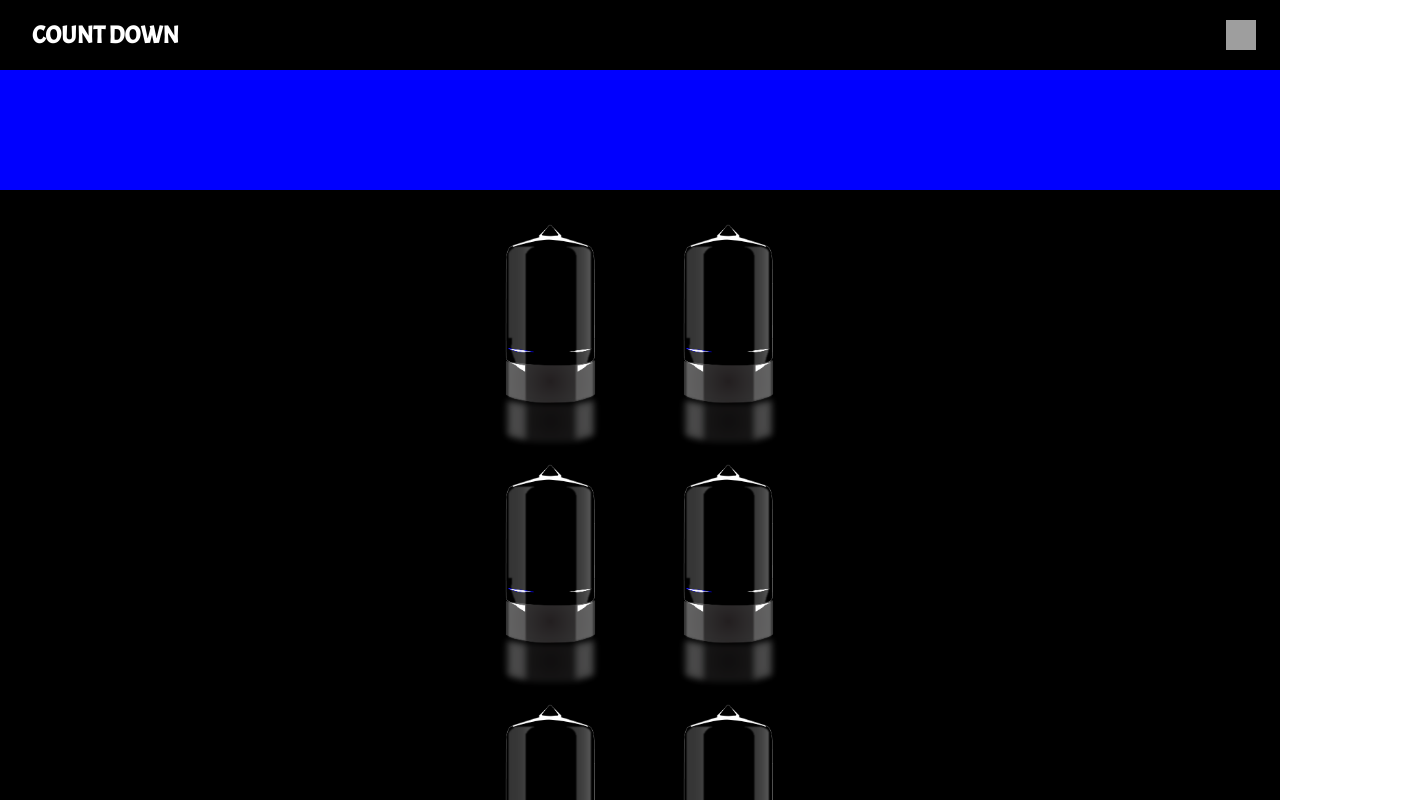
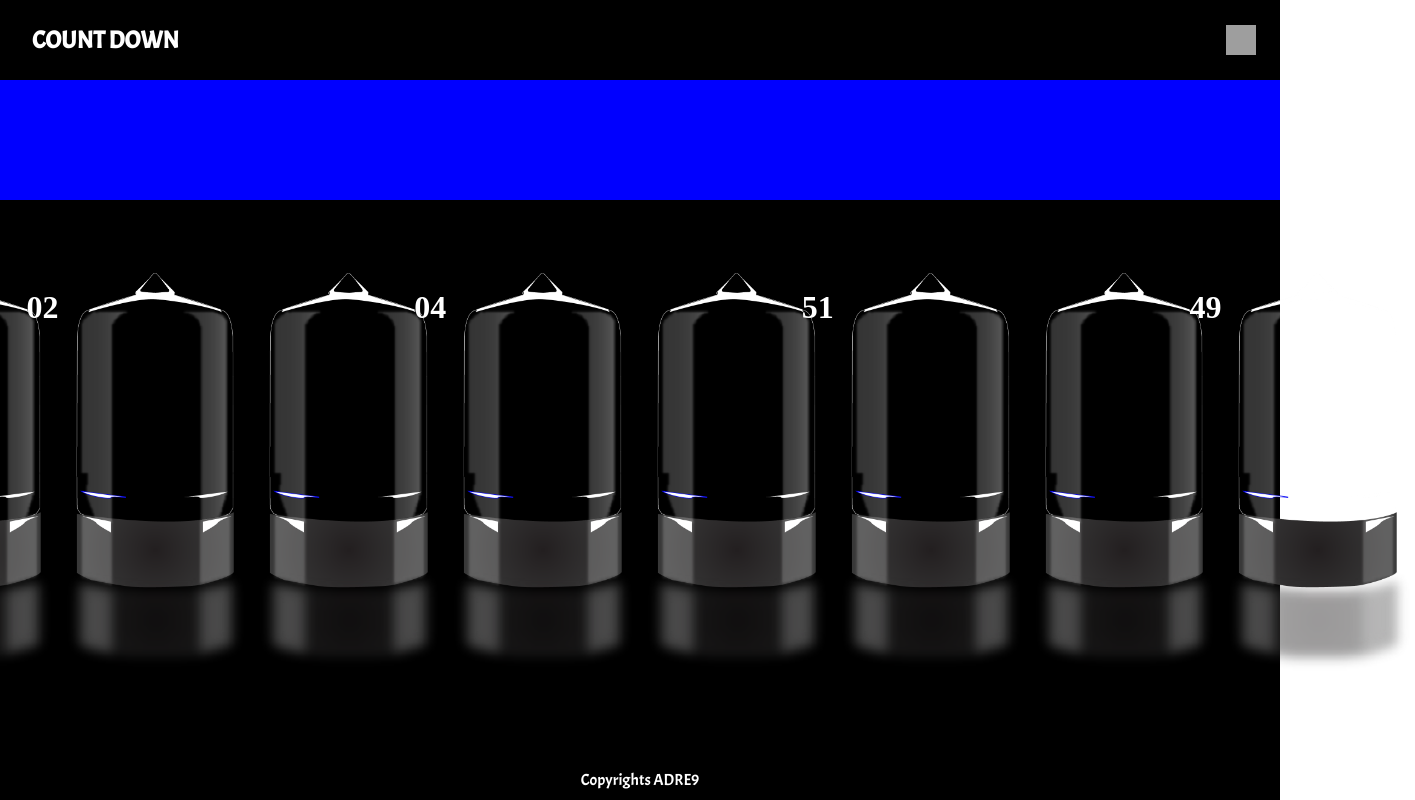
Before and after one commit to ADRE9/countdown-timer, a React (Create React App) app: page / in a window 1280 px wide. Shown: the top 800 px of the page, 1415 px wide, since content can reach past the window. Built offline with nearby package versions, Linux system fonts and the light colour scheme; grey boxes are pictures that could not be loaded.

Commit message:
clock added absolute position for testing

```diff
--- a/src/components/App.js
+++ b/src/components/App.js
@@ -3,6 +3,7 @@ import styled from 'styled-components';
 import Header from './Header';
 import Footer from './Footer';
 import Content from './Content';
+import {device} from '../helper/media';
 
 const Body = styled.div`
   position:relative;
--- a/src/components/Content.js
+++ b/src/components/Content.js
@@ -20,13 +20,19 @@ color:white;
 `;
 
 const StyledClockDiv = styled.div`
+  position:relative;
   flex-grow:1;
   width:100%;
   display:flex;
+  align-items:center;
   padding-top:2rem;
   flex-direction:column;
+
   @media ${device.laptop}{
-
+    flex-direction:row;
+    align-items:center;
+    justify-content:center;
+    padding-top:0rem;
   }
 `;
 
@@ -66,10 +72,10 @@ const Content = () => {
 
       </StyledHeadlineDiv>
       <StyledClockDiv>
-          <TubeBulb days={timeObj.days}/>
-          <TubeBulb hours={timeObj.hours}/>
-          <TubeBulb mins={timeObj.mins}/>
-          <TubeBulb secs={timeObj.secs}/>
+          <TubeBulb time={timeObj.days}/>
+          <TubeBulb time={timeObj.hours}/>
+          <TubeBulb time={timeObj.mins}/>
+          <TubeBulb time={timeObj.secs}/>
       </StyledClockDiv>
     </StyledContentDiv>
   )
--- a/src/components/TubeBulb.js
+++ b/src/components/TubeBulb.js
@@ -1,28 +1,35 @@
 import React from 'react';
 import styled from "styled-components";
+import {device} from '../helper/media';
 import tubePicture from '../assets/Asset.png'
 
 const TubeBulbSectionWrapper = styled.div`
   width:auto;
   padding:0rem 2rem;
   display:flex;
+
   flex-direction:row;
   height:30vh;
+
+  @media ${device.laptop}{
+    padding:0rem;
+    height:53vh;
+    flex-grow:1;
+  }
 `;
 
 const TubeBulbWrapperLeft = styled.div`
   position:relative;
   display:flex;
   justify-content:flex-end;
-  width:50%;
   height:100%;
+
 `;
 
 const TubeBulbWrapperRight = styled.div`
   position:relative;
   display:flex;
   justify-content:flex-start;
-  width:50%;
   height:100%;
 `;
 
@@ -31,11 +38,17 @@ const TubePic = styled.img`
   width:auto;
 `;
 
+const GlowTime = styled.h1`
+  position:absolute;
+  color:white;
+`;
+
 const TubeBulb = (props) => {
   return (
     <TubeBulbSectionWrapper>
       <TubeBulbWrapperLeft>
-        <TubePic src={tubePicture}/>
+        <TubePic src={tubePicture} />
+        <GlowTime>{props.time}</GlowTime>
       </TubeBulbWrapperLeft>
       <TubeBulbWrapperRight>
         <TubePic src={tubePicture}/>
@@ -44,4 +57,4 @@ const TubeBulb = (props) => {
   )
 }
 
-export default TubeBulb
+export default TubeBulb;
```
Also changed, not shown: src/assets/Asset.png.
